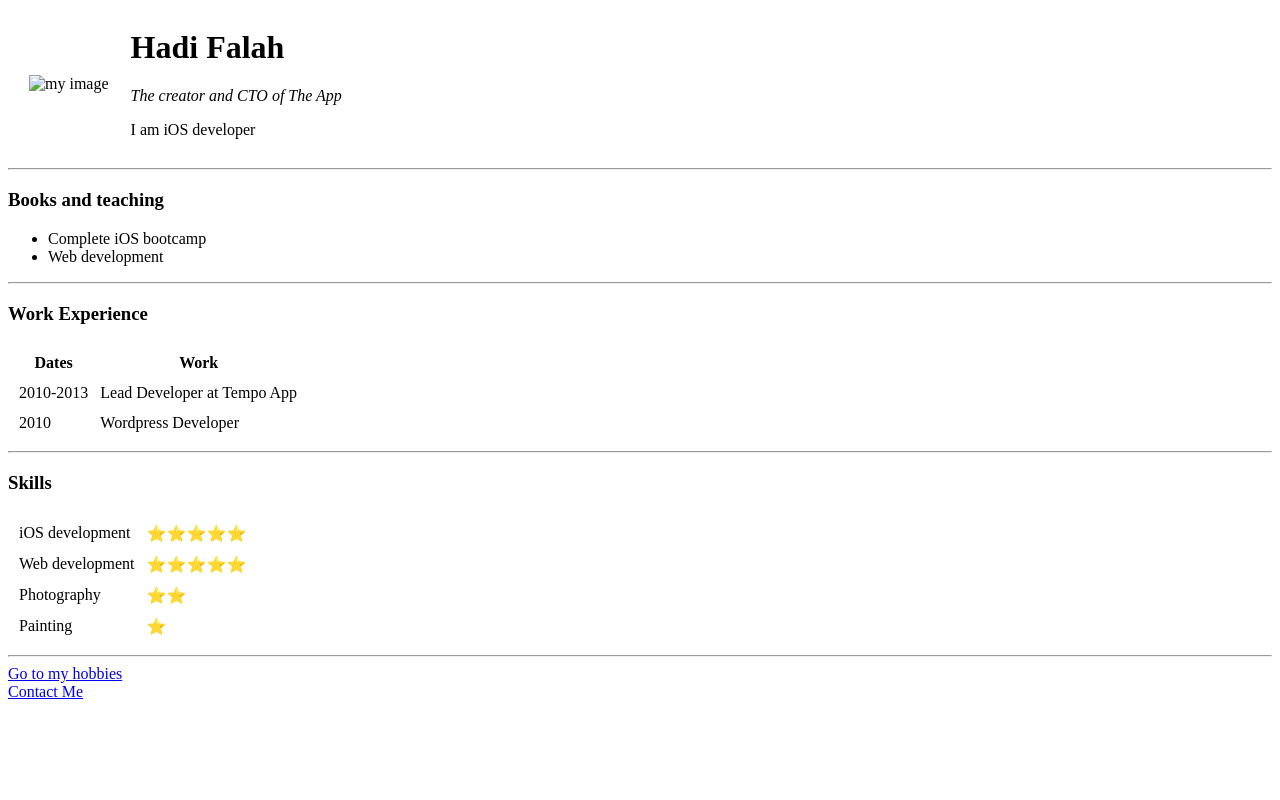
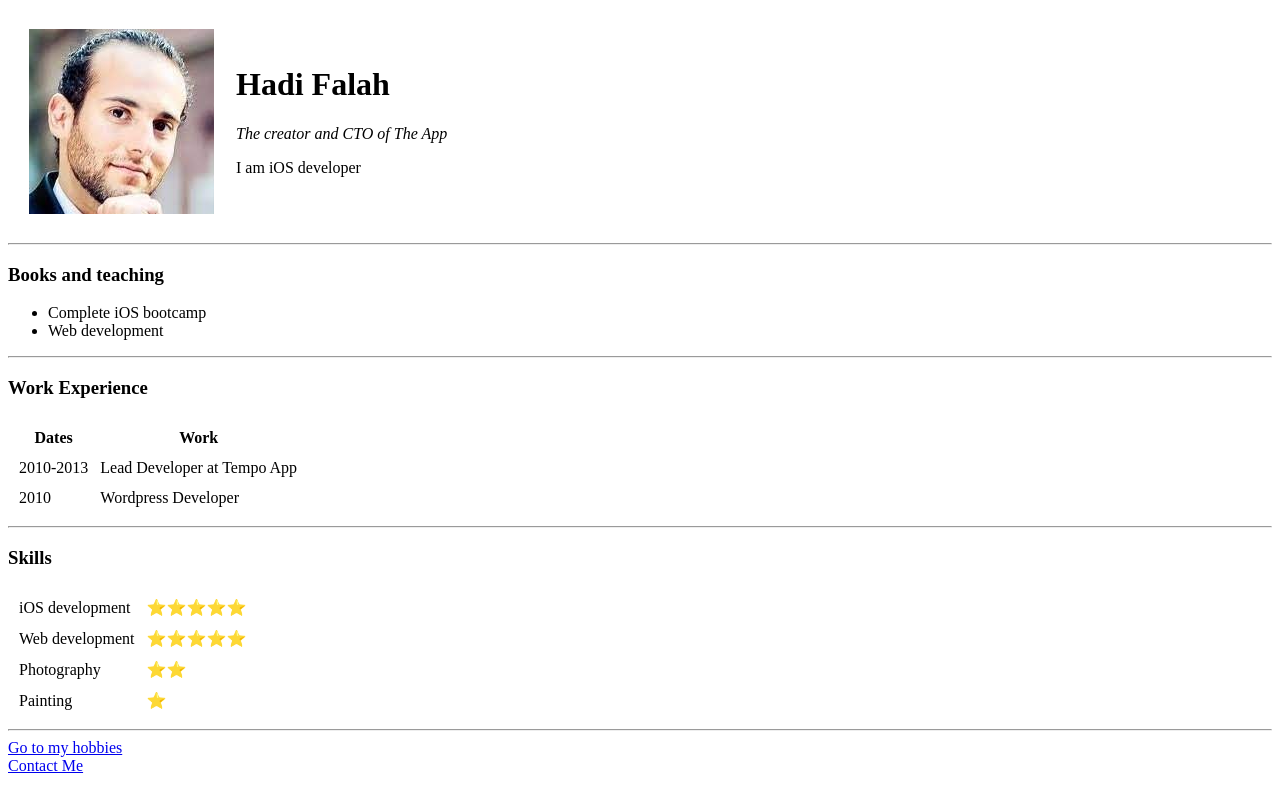
Before and after one commit to ihadifalah/cv, a plain HTML site: page index.html in a window 1280 px wide. Drawn offline with Linux system fonts and the light colour scheme.

Commit message:
Update index.html

```diff
--- a/index.html
+++ b/index.html
@@ -10,7 +10,7 @@
 <body>
     <table cellspacing=20>
         <tr>
-            <td><img src="images/hadi.jpg" alt="my image"></td>
+            <td><img src="hadi.jpg" alt="my image"></td>
 
 
             <td>
```
